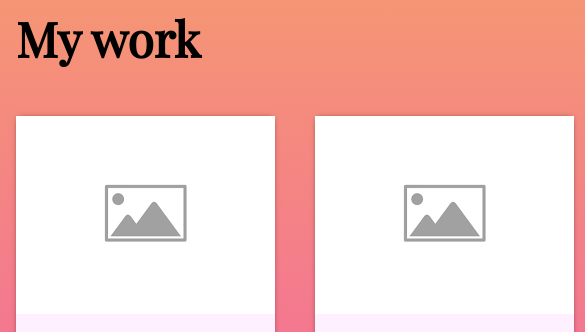
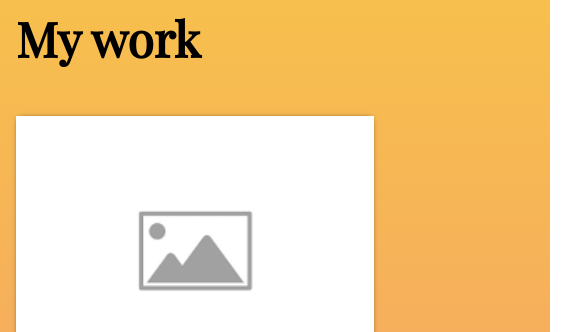
Before and after one commit to ziko1905/portfolio-homepage, a website built with webpack: page src/template.html in a window 390 px wide. Shown: the part 1050-1382 px from the top of the page, 585 px wide, since content can reach past the window. Built offline with nearby package versions, Linux system fonts and the light colour scheme.

Commit message:
Style projects list for mobile

```diff
--- a/src/styles.css
+++ b/src/styles.css
@@ -311,4 +311,8 @@ footer a:hover {
     justify-content: center;
     position: relative;
   }
+
+  .projects-div {
+    grid-template-columns: 1fr;
+  }
 }
```
